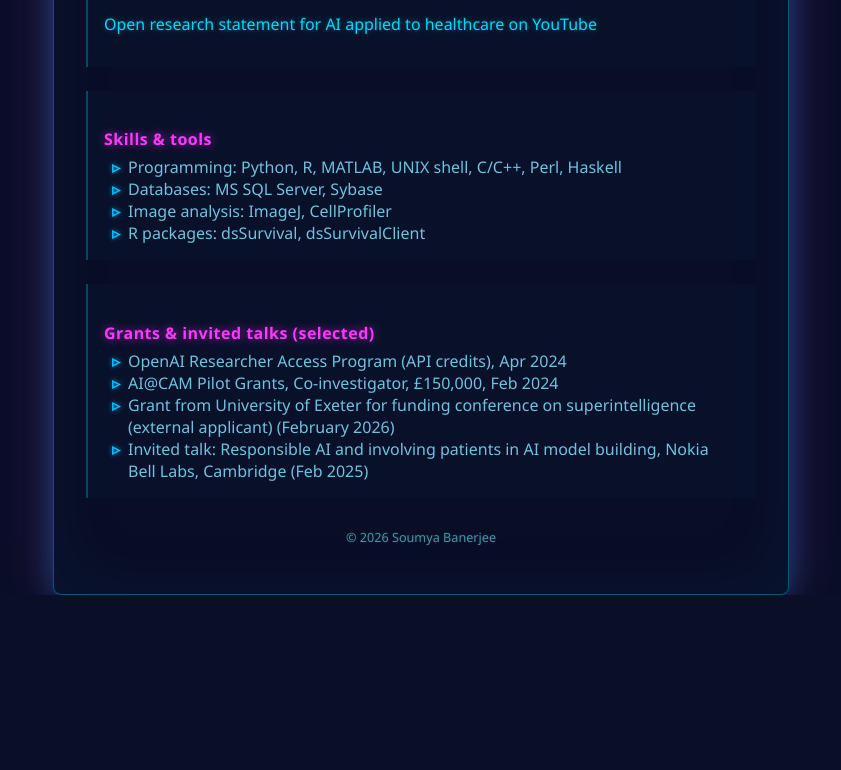
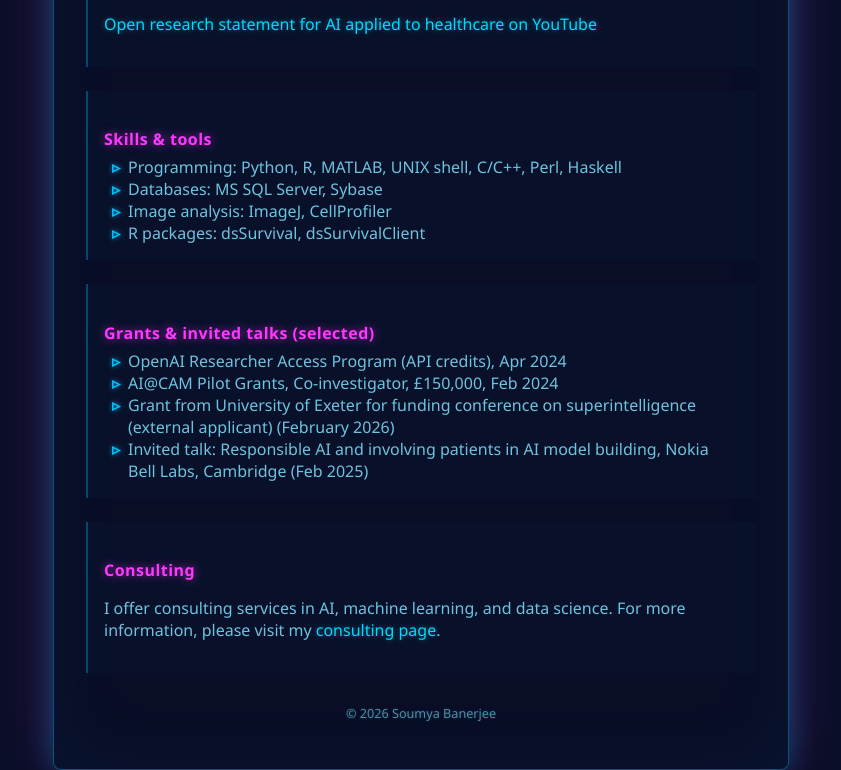
Before and after one commit to neelsoumya/neelsoumya.github.io, a plain HTML site: page index.html in a window 1280 px wide. Shown: the part 4408-5178 px from the top of the page, without its empty margins (219-1060 px from the left). Before the commit the page ends 5003 px from the top, so only its background shows below. Drawn offline with Linux system fonts and the light colour scheme.

Commit message:
Add consulting section to index.html
Added a new section for consulting services in AI and data science.

```diff
--- a/index.html
+++ b/index.html
@@ -220,6 +220,11 @@ e<!DOCTYPE html>
       </ul>
     </section>
 
+    <section id="consulting">
+      <h4>Consulting</h4>
+      <p>I offer consulting services in AI, machine learning, and data science. For more information, please visit my <a href="https://neelsoumya.github.io/consulting/" target="_blank">consulting page</a>.</p>
+    </section>
+
     <footer>
       <small>&copy; 2026 Soumya Banerjee</small>
     </footer>
```
